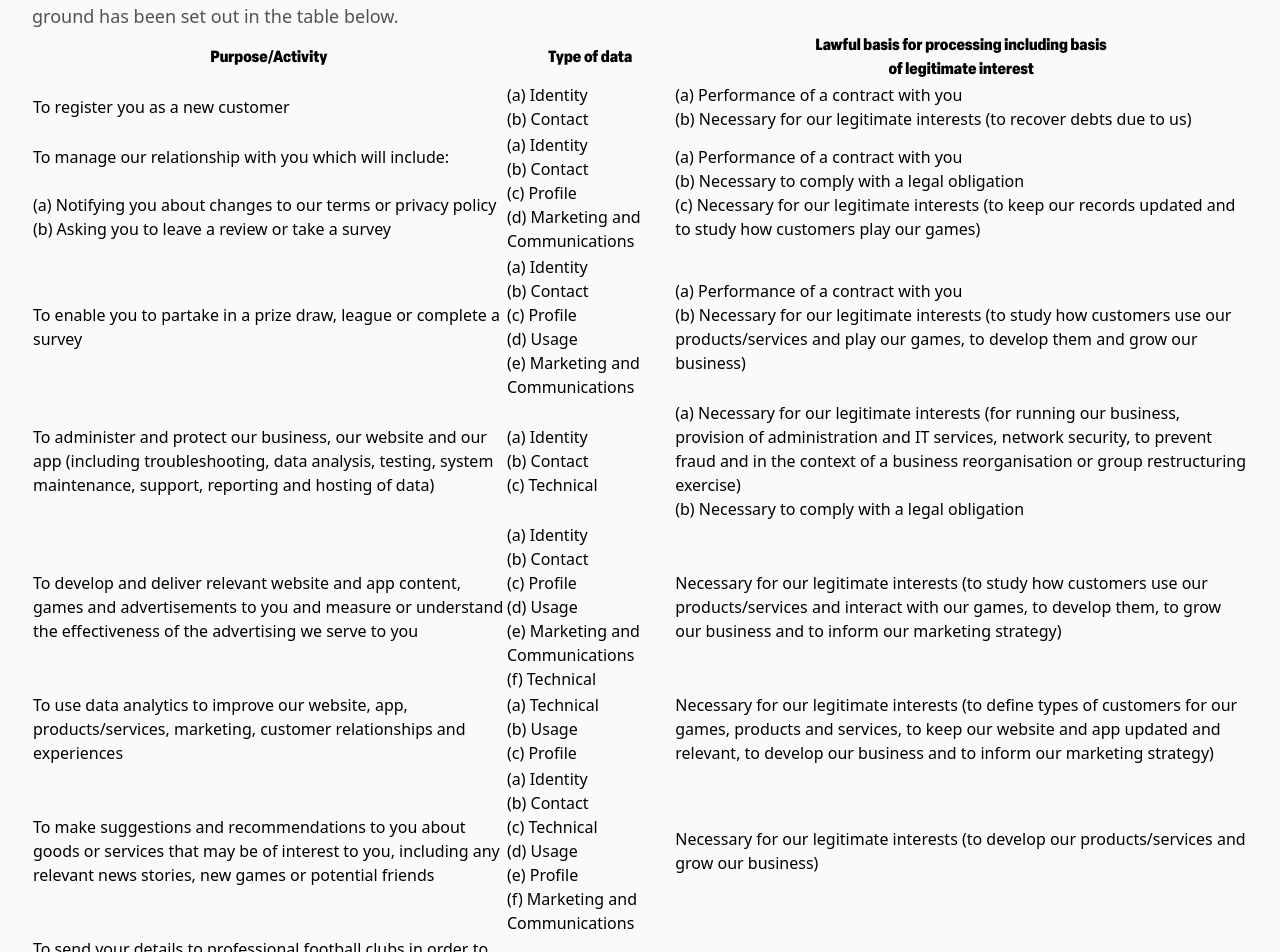
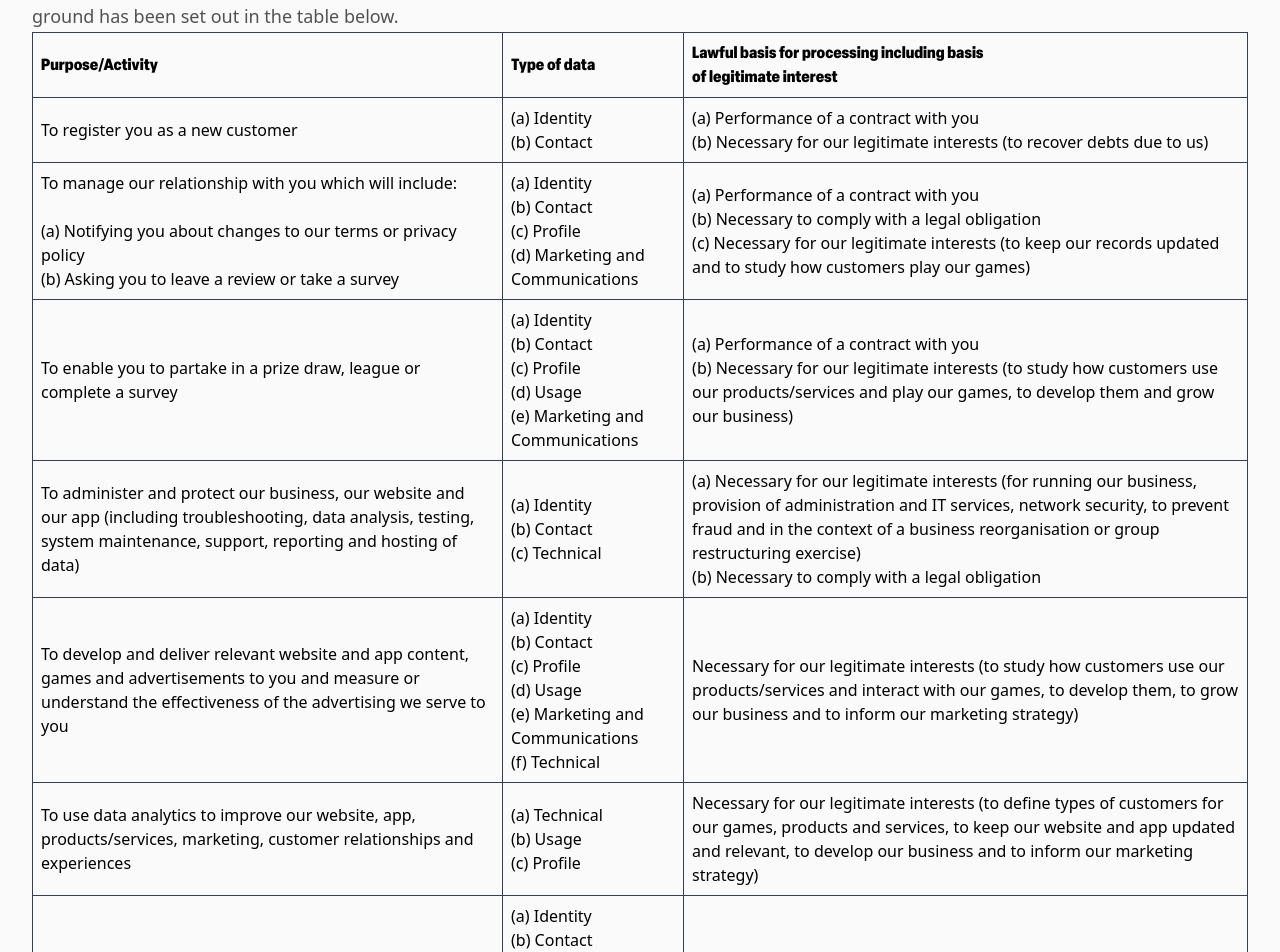
Before and after one commit to Snap-n-Track/website, a Next.js app: page /privacy-policy in a window 1280 px wide. Shown: the part 3560-4512 px from the top of the page. Built offline with nearby package versions, Linux system fonts and the light colour scheme; a web font is replaced by a local one.

Commit message:
style table

```diff
--- a/src/pages/privacy-policy/index.jsx
+++ b/src/pages/privacy-policy/index.jsx
@@ -249,39 +249,39 @@ export default function privacyStatement() {
                             ground we rely on to process
                             your personal data where more than one ground has been set out in the table below.
                         </p>
-                        <table className="table-auto">
+                        <table className="table-auto border-collapse border border-slate-500">
                             <thead>
                                 <tr>
-                                    <th><strong>Purpose/Activity</strong></th>
-                                    <th><strong>Type of data</strong></th>
-                                    <th><strong>Lawful basis for processing including basis<br /> of legitimate interest</strong></th>
+                                    <th className="text-left p-2 border border-slate-700"><strong>Purpose/Activity</strong></th>
+                                    <th className="text-left p-2 border border-slate-700"><strong>Type of data</strong></th>
+                                    <th className="text-left p-2 border border-slate-700"><strong>Lawful basis for processing including basis<br /> of legitimate interest</strong></th>
                                 </tr>
                             </thead>
                             <tbody>
                                 <tr>
-                                    <td>To register you as a new customer</td>
-                                    <td>
+                                    <td className="p-2 border border-slate-700">To register you as a new customer</td>
+                                    <td className="p-2 border border-slate-700">
                                         (a) Identity <br />
                                         (b) Contact
                                     </td>
-                                    <td>
+                                    <td className="p-2 border border-slate-700">
                                         (a) Performance of a contract with you<br/>
                                         (b) Necessary for our legitimate interests (to
                                         recover debts due to us)
                                     </td>
                                 </tr>
                                 <tr>
-                                    <td>To manage our relationship with you which will include: <br/><br/>
+                                    <td className="p-2 border border-slate-700">To manage our relationship with you which will include: <br/><br/>
                                         (a) Notifying you about changes to our terms or privacy policy<br/>
                                         (b) Asking you to leave a review or take a survey<br/>
                                     </td>
-                                    <td>
+                                    <td className="p-2 border border-slate-700">
                                         (a) Identity<br/>
                                         (b) Contact<br/>
                                         (c) Profile<br/>
                                         (d) Marketing and Communications<br/>
                                     </td>
-                                    <td>
+                                    <td className="p-2 border border-slate-700">
                                         (a) Performance of a contract with you<br/>
                                         (b) Necessary to comply with a legal obligation<br/>
                                         (c) Necessary for our legitimate interests (to keep our records updated and to
@@ -289,31 +289,31 @@ export default function privacyStatement() {
                                     </td>
                                 </tr>
                                 <tr>
-                                    <td>To enable you to partake in a prize draw, league or complete a survey</td>
-                                    <td>
+                                    <td className="p-2 border border-slate-700">To enable you to partake in a prize draw, league or complete a survey</td>
+                                    <td className="p-2 border border-slate-700">
                                         (a) Identity<br/>
                                         (b) Contact<br/>
                                         (c) Profile<br/>
                                         (d) Usage<br/>
                                         (e) Marketing and Communications<br/>
                                     </td>
-                                    <td>
+                                    <td className="p-2 border border-slate-700">
                                         (a) Performance of a contract with you<br/>
                                         (b) Necessary for our legitimate interests (to study how customers use our
                                         products/services and play our games, to develop them and grow our business)
                                     </td>
                                 </tr>
                                 <tr>
-                                    <td>To administer and protect our business, our website and our app (including
+                                    <td className="p-2 border border-slate-700">To administer and protect our business, our website and our app (including
                                         troubleshooting, data analysis, testing, system maintenance, support, reporting
                                         and hosting of data)
                                     </td>
-                                    <td>
+                                    <td className="p-2 border border-slate-700">
                                         (a) Identity<br/>
                                         (b) Contact<br/>
                                         (c) Technical<br/>
                                     </td>
-                                    <td>
+                                    <td className="p-2 border border-slate-700">
                                         (a) Necessary for our legitimate interests (for running our business, provision
                                         of administration and IT services, network security, to prevent fraud and in the
                                         context of a business reorganisation or group restructuring exercise)<br/>
@@ -321,63 +321,63 @@ export default function privacyStatement() {
                                     </td>
                                 </tr>
                                 <tr>
-                                    <td>To develop and deliver relevant website and app content, games and
+                                    <td className="p-2 border border-slate-700">To develop and deliver relevant website and app content, games and
                                         advertisements to you and measure or understand the effectiveness of the
                                         advertising we serve to you
                                     </td>
-                                    <td>(a) Identity<br/>
+                                    <td className="p-2 border border-slate-700">(a) Identity<br/>
                                         (b) Contact<br/>
                                         (c) Profile<br/>
                                         (d) Usage<br/>
                                         (e) Marketing and Communications<br/>
                                         (f) Technical
                                     </td>
-                                    <td>
+                                    <td className="p-2 border border-slate-700">
                                         Necessary for our legitimate interests (to study how customers use our
                                         products/services and interact with our games, to develop them, to grow our
                                         business and to inform our marketing strategy)
                                     </td>
                                 </tr>
                                 <tr>
-                                    <td>To use data analytics to improve our website, app, products/services, marketing,
+                                    <td className="p-2 border border-slate-700">To use data analytics to improve our website, app, products/services, marketing,
                                         customer relationships and experiences
                                     </td>
-                                    <td>
+                                    <td className="p-2 border border-slate-700">
                                         (a) Technical<br/>
                                         (b) Usage<br/>
                                         (c) Profile<br/>
                                     </td>
-                                    <td>
+                                    <td className="p-2 border border-slate-700">
                                         Necessary for our legitimate interests (to define types of customers for our
                                         games, products and services, to keep our website and app updated and relevant,
                                         to develop our business and to inform our marketing strategy)
                                     </td>
                                 </tr>
                                 <tr>
-                                    <td>To make suggestions and recommendations to you about goods or services that may
+                                    <td className="p-2 border border-slate-700">To make suggestions and recommendations to you about goods or services that may
                                         be of interest to you, including any relevant news stories, new games or
                                         potential friends
                                     </td>
-                                    <td>(a) Identity<br/>
+                                    <td className="p-2 border border-slate-700">(a) Identity<br/>
                                         (b) Contact<br/>
                                         (c) Technical<br/>
                                         (d) Usage<br/>
                                         (e) Profile<br/>
                                         (f) Marketing and Communications</td>
-                                    <td>Necessary for our legitimate interests (to develop our products/services and
+                                    <td className="p-2 border border-slate-700">Necessary for our legitimate interests (to develop our products/services and
                                         grow our business)
                                     </td>
                                 </tr>
                                 <tr>
-                                    <td>To send your details to professional football clubs in order to assist them in
+                                    <td className="p-2 border border-slate-700">To send your details to professional football clubs in order to assist them in
                                         communicating with their fanbase, merchandising, or any activity within their
                                         stated privacy policies.
                                     </td>
-                                    <td>(a) Identity<br/>
+                                    <td className="p-2 border border-slate-700">(a) Identity<br/>
                                         (b) Contact<br/>
                                         (c) Profile
                                     </td>
-                                    <td>With your consent only</td>
+                                    <td className="p-2 border border-slate-700">With your consent only</td>
                                 </tr>
                             </tbody>
                         </table>
```
